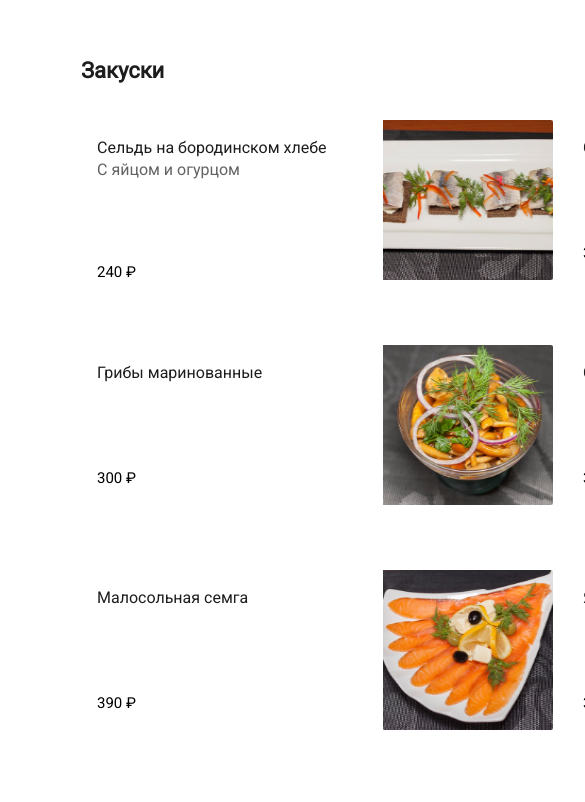
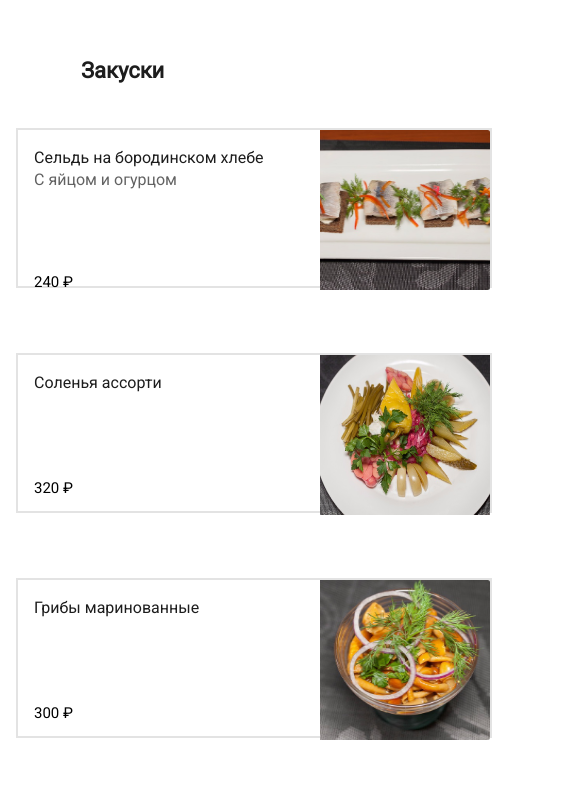
Before and after one commit to Aidanatoi/Template-for-exam-2, a plain HTML site: page index.html in a window 390 px wide. Shown: the part 660-1462 px from the top of the page, 585 px wide, since content can reach past the window. Drawn offline with Linux system fonts and the light colour scheme; a web font is replaced by a local one.

Commit message:
Adaptive for tablet

```diff
--- a/styles/styles.css
+++ b/styles/styles.css
@@ -133,6 +133,7 @@
                     background-color: white;
                     width: 470px;
                     height: 160px;
+                    border: 2px solid rgba(117, 117, 117, 0.2);
 }
 .main__menu-container:active {
                     background-color: #757575;
@@ -246,3 +247,21 @@
                     color:
                     #FFFFFF;
 }
+
+@media (max-width: 1000px) {
+ .main__section {
+                    padding: 8px 8px 81px 8px;
+                    }
+}
+
+@media (max-width: 967px) {
+ .main__section {
+                    display: grid;
+                    grid-template-columns: 1fr;
+                    margin: 0 8px 0 8px;
+ }
+ .main__menu-container {
+                    display: flex;
+                    justify-content: space-between;
+                    width: 100%;}
+}
```
